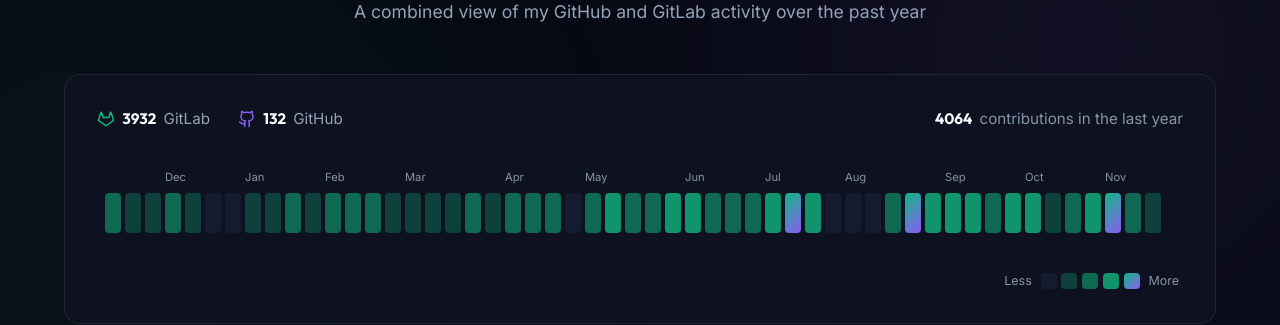
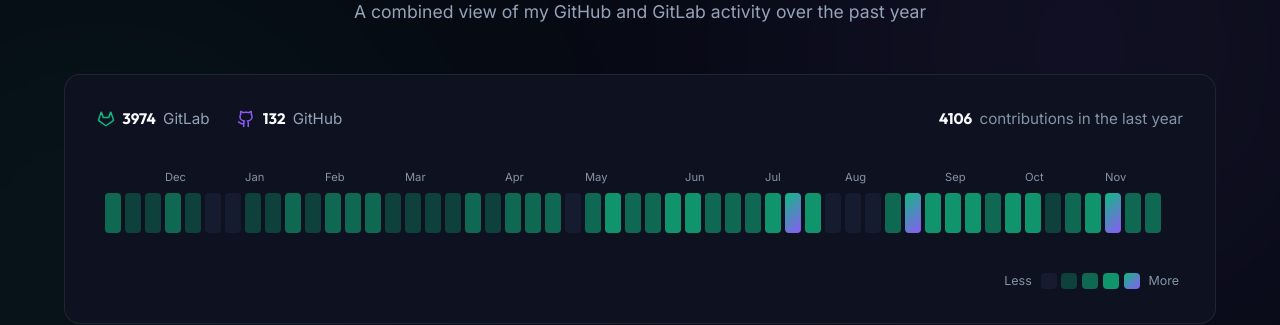
Before and after one commit to NickBourque/NickBourque.github.io, a Jekyll site: the page built from index.html, in a window 1280 px wide and 900 px high, scrolled down 2054 px. Shown: the part 151-476 px from the top of the window. Built offline with Jekyll 4.4.1, drawn with Linux system fonts in a browser that asks for light colours; nearby versions of some CDN libraries.

Commit message:
chore: refresh contributions data

```diff
--- a/_data/contributions.json
+++ b/_data/contributions.json
@@ -1,9 +1,9 @@
 {
-  "generated": "2026-11-16",
+  "generated": "2026-11-17",
   "totals": {
     "github": 132,
-    "gitlab": 3932,
-    "combined": 4064
+    "gitlab": 3974,
+    "combined": 4106
   },
   "max": 214,
   "weeks": [
@@ -427,9 +427,9 @@
       "weekStart": "2026-11-15",
       "monthLabel": "",
       "gh": 0,
-      "gl": 25,
-      "total": 25,
-      "level": 1
+      "gl": 67,
+      "total": 67,
+      "level": 2
     }
   ]
 }
```
